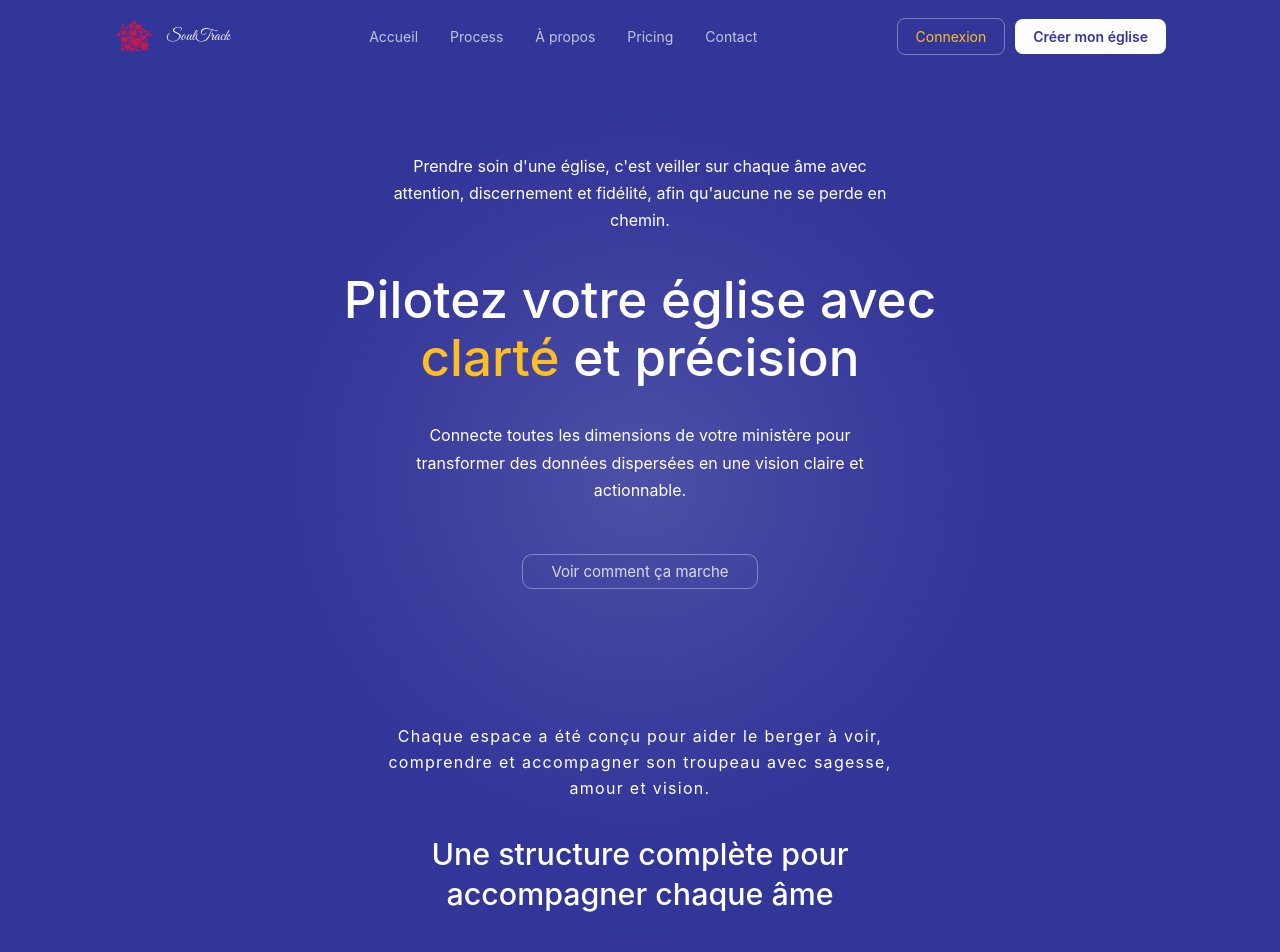
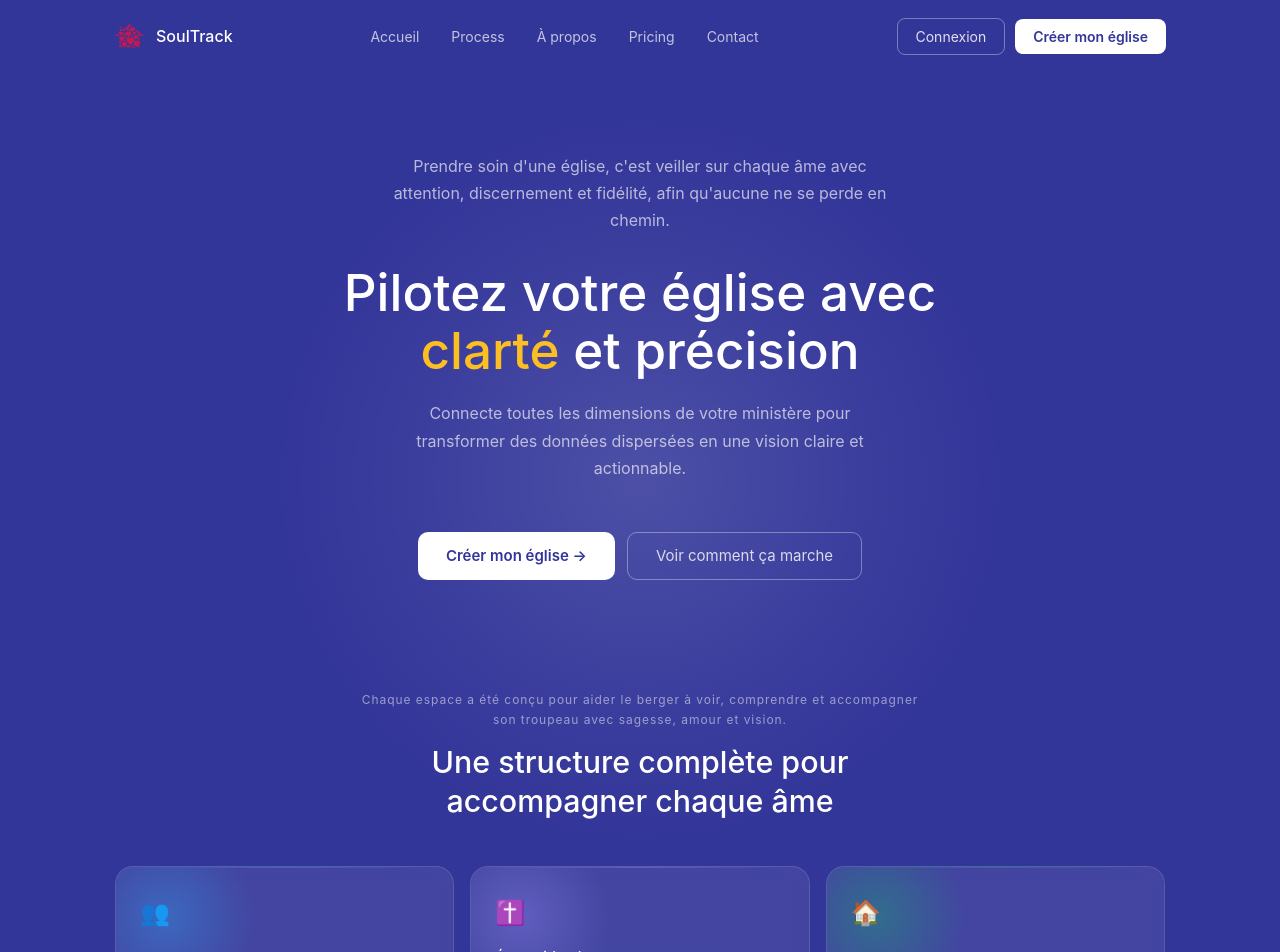
Before and after one commit to allanbavajee/soultrack, a Next.js app: page /HomePage in a window 1280 px wide. Shown: the top 952 px of the page. Built offline with nearby package versions, Linux system fonts and the light colour scheme.

Commit message:
Update HomePage.js

```diff
--- a/pages/HomePage.js
+++ b/pages/HomePage.js
@@ -2,19 +2,12 @@
 import { useState, useEffect, useRef } from "react";
 import { useRouter } from "next/navigation";
 import Image from "next/image";
-
-import { Great_Vibes } from "next/font/google";
-const greatVibes = Great_Vibes({
-  subsets: ["latin"],
-  weight: "400",
-});
 
 export default function HomePage() {
   const router = useRouter();
   const [openMenu, setOpenMenu] = useState(false);
   const [scrolled, setScrolled] = useState(false);
   const fadeRefs = useRef([]);
-
 
   const testimonials = [
     { name: "Past. Jean", church: "Église Bethel", message: "Avant SoulTrack, je perdais le fil de chaque nouvelle âme. Aujourd'hui, chaque suivi est structuré et aucun membre n'est oublié.", avatar: "/avatar1.png" },
@@ -34,7 +27,7 @@ export default function HomePage() {
   const trackRef = useRef(null);
   const animating = useRef(false);
 
-   useEffect(() => {
+  useEffect(() => {
     const onScroll = () => setScrolled(window.scrollY > 20);
     window.addEventListener("scroll", onScroll);
     return () => window.removeEventListener("scroll", onScroll);
@@ -153,8 +146,8 @@ export default function HomePage() {
         }}>
           {/* LOGO */}
           <div onClick={() => router.push("/site/HomePage")} style={{ display: "flex", alignItems: "center", gap: "10px", cursor: "pointer", zIndex: 1, flexShrink: 0 }}>
-            <Image src="/logo.png" alt="SoulTrack" width={42} height={42} />
-            <span style={{ color: "#fff", fontSize: "16px", fontWeight: 500, fontFamily: "'Great Vibes', cursive" }}>SoulTrack</span>
+            <Image src="/logo.png" alt="SoulTrack" width={32} height={32} />
+            <span style={{ color: "#fff", fontSize: "16px", fontWeight: 500 }}>SoulTrack</span>
           </div>
 
           {/* NAV */}
@@ -171,7 +164,7 @@ export default function HomePage() {
 
           {/* BOUTONS */}
           <div style={{ display: "flex", gap: "10px", alignItems: "center", zIndex: 1, flexShrink: 0 }} className="nav-hide">
-            <button onClick={() => router.push("/login")} style={{ background: "transparent", color: "#fbbf24", border: "0.5px solid rgba(255,255,255,0.35)", padding: "7px 18px", borderRadius: "8px", fontSize: "14px", cursor: "pointer" }}>
+            <button onClick={() => router.push("/login")} style={{ background: "transparent", color: "rgba(255,255,255,0.85)", border: "0.5px solid rgba(255,255,255,0.35)", padding: "7px 18px", borderRadius: "8px", fontSize: "14px", cursor: "pointer" }}>
               Connexion
             </button>
             <button onClick={() => router.push("/SignupEglise")} style={{ background: "#fff", color: "#333699", border: "none", padding: "7px 18px", borderRadius: "8px", fontSize: "14px", fontWeight: 600, cursor: "pointer" }}>
@@ -214,28 +207,31 @@ export default function HomePage() {
         position: "relative",
         zIndex: 1,
       }}>
-        <p style={{ position: "relative", zIndex: 1, color: "#fff", fontSize: "16px", maxWidth: "500px", lineHeight: 1.7, marginBottom: "35px" }}>
+        <p style={{ position: "relative", zIndex: 1, color: "rgba(255,255,255,0.65)", fontSize: "16px", maxWidth: "500px", lineHeight: 1.7, marginBottom: "28px" }}>
           Prendre soin d'une église, c'est veiller sur chaque âme avec attention, discernement et fidélité, afin qu'aucune ne se perde en chemin.
         </p>
 
-        <h1 style={{ position: "relative", zIndex: 1, fontSize: "clamp(2rem, 5vw, 3.2rem)", fontWeight: 500, color: "#fff", lineHeight: 1.15, maxWidth: "680px", marginBottom: "35px" }}>
+        <h1 style={{ position: "relative", zIndex: 1, fontSize: "clamp(2rem, 5vw, 3.2rem)", fontWeight: 500, color: "#fff", lineHeight: 1.15, maxWidth: "680px", marginBottom: "20px" }}>
           Pilotez votre église avec <span style={{ color: "#fbbf24" }}>clarté</span> et précision
         </h1>
 
-        <p style={{ position: "relative", zIndex: 1, color: "#fff", fontSize: "16px", maxWidth: "500px", lineHeight: 1.7, marginBottom: "50px" }}>
+        <p style={{ position: "relative", zIndex: 1, color: "rgba(255,255,255,0.65)", fontSize: "16px", maxWidth: "500px", lineHeight: 1.7, marginBottom: "50px" }}>
           Connecte toutes les dimensions de votre ministère pour transformer des données dispersées en une vision claire et actionnable.
         </p>
 
-        <div style={{ position: "relative", zIndex: 1, color: "#fff", fontSize: "16px", maxWidth: "500px", lineHeight: 1.7, marginBottom: "5px" }}>
-          <button onClick={() => router.push("/comment-ca-marche")} style={{ background: "transparent", color: "rgba(255,255,255,0.8)", border: "0.5px solid rgba(255,255,255,0.35)", padding: "4px 28px", borderRadius: "10px", fontSize: "15px", cursor: "pointer" }}>
+        <div style={{ position: "relative", zIndex: 1, display: "flex", gap: "12px", flexWrap: "wrap", justifyContent: "center" }}>
+          <button onClick={() => router.push("/SignupEglise")} style={{ background: "#fff", color: "#333699", border: "none", padding: "12px 28px", borderRadius: "10px", fontSize: "15px", fontWeight: 600, cursor: "pointer" }}>
+            Créer mon église →
+          </button>
+          <button onClick={() => router.push("/comment-ca-marche")} style={{ background: "transparent", color: "rgba(255,255,255,0.8)", border: "0.5px solid rgba(255,255,255,0.35)", padding: "12px 28px", borderRadius: "10px", fontSize: "15px", cursor: "pointer" }}>
             Voir comment ça marche
           </button>
         </div>
       </section>
 
       {/* ───── LABEL MODULES ───── */}
-      <div ref={addRef} style={{ textAlign: "center", padding: "20px 24px 20px", position: "relative", zIndex: 1 }}>
-        <p style={{ color: "#fff", fontSize: "16px",  padding: "40px 24px 20px", letterSpacing: "0.08em", maxWidth: "560px", margin: "0 auto 14px", lineHeight: 1.6 }}>
+      <div ref={addRef} style={{ textAlign: "center", padding: "40px 24px 20px", position: "relative", zIndex: 1 }}>
+        <p style={{ color: "rgba(255,255,255,0.5)", fontSize: "12px", letterSpacing: "0.08em", maxWidth: "560px", margin: "0 auto 14px", lineHeight: 1.6 }}>
           Chaque espace a été conçu pour aider le berger à voir, comprendre et accompagner son troupeau avec sagesse, amour et vision.
         </p>
         <h2 style={{ color: "#fff", fontSize: "clamp(1.4rem, 3vw, 1.9rem)", fontWeight: 500, maxWidth: "500px", margin: "0 auto", lineHeight: 1.3 }}>
@@ -274,6 +270,7 @@ export default function HomePage() {
         }} />
 
         <div ref={addRef} style={{ textAlign: "center", marginBottom: "40px", position: "relative", zIndex: 1 }}>
+          <p style={{ color: "rgba(255,255,255,0.5)", fontSize: "11px", letterSpacing: "0.12em", textTransform: "uppercase", marginBottom: "10px" }}>Témoignages</p>
           <h2 style={{ color: "#fbbf24", fontSize: "clamp(1.5rem, 3vw, 2rem)", fontWeight: 500, maxWidth: "480px", margin: "0 auto", lineHeight: 1.3 }}>
             Ce que disent les responsables
           </h2>
@@ -337,7 +334,7 @@ export default function HomePage() {
         <p style={{ color: "rgba(255,255,255,0.6)", maxWidth: "400px", margin: "0 auto 28px", lineHeight: 1.7, fontSize: "15px" }}>
           SoulTrack vous donne une vision vivante et stratégique pour guider votre église avec précision.
         </p>
-        <button onClick={() => router.push("/SignupEglise")} style={{ background: "#fff", color: "#fbbf24", border: "none", padding: "14px 36px", borderRadius: "10px", fontSize: "16px", fontWeight: 600, cursor: "pointer" }}>
+        <button onClick={() => router.push("/SignupEglise")} style={{ background: "#fff", color: "#333699", border: "none", padding: "14px 36px", borderRadius: "10px", fontSize: "16px", fontWeight: 600, cursor: "pointer" }}>
           Démarrer SoulTrack →
         </button>
       </section>
```
